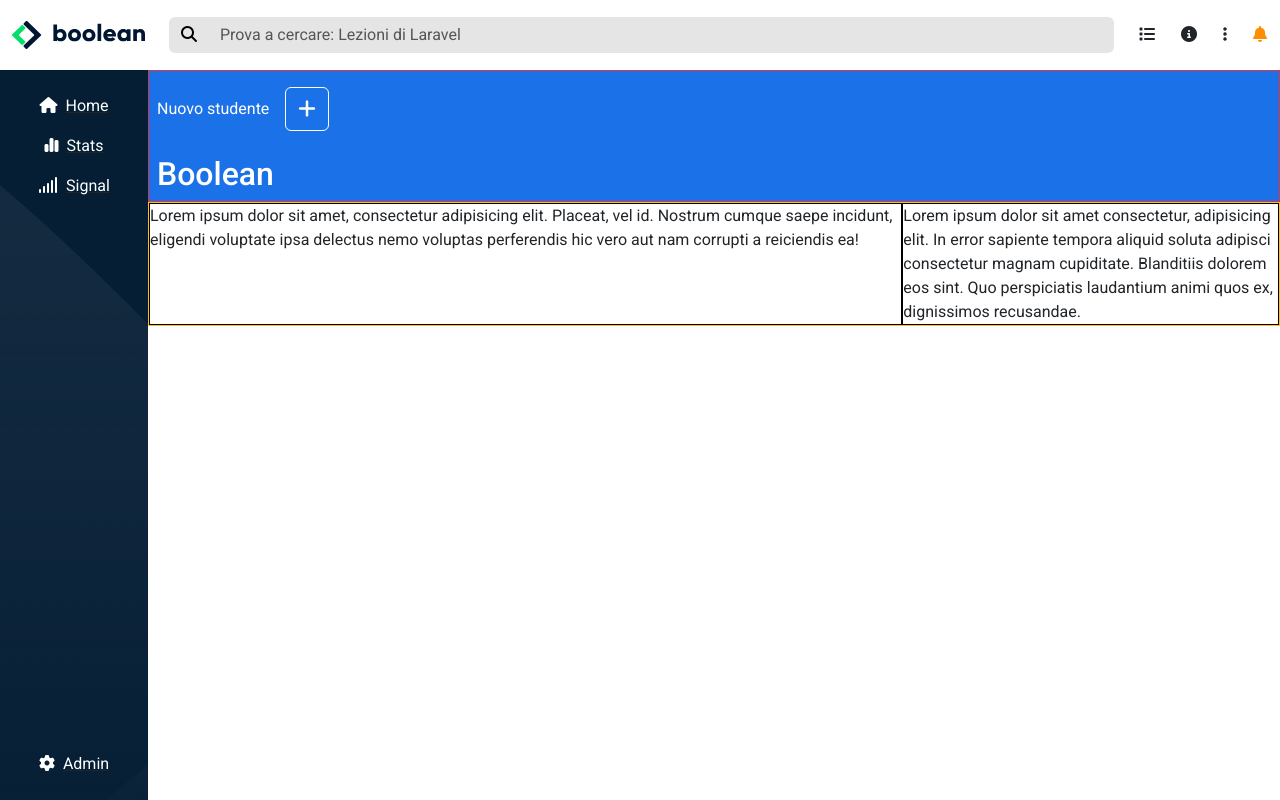
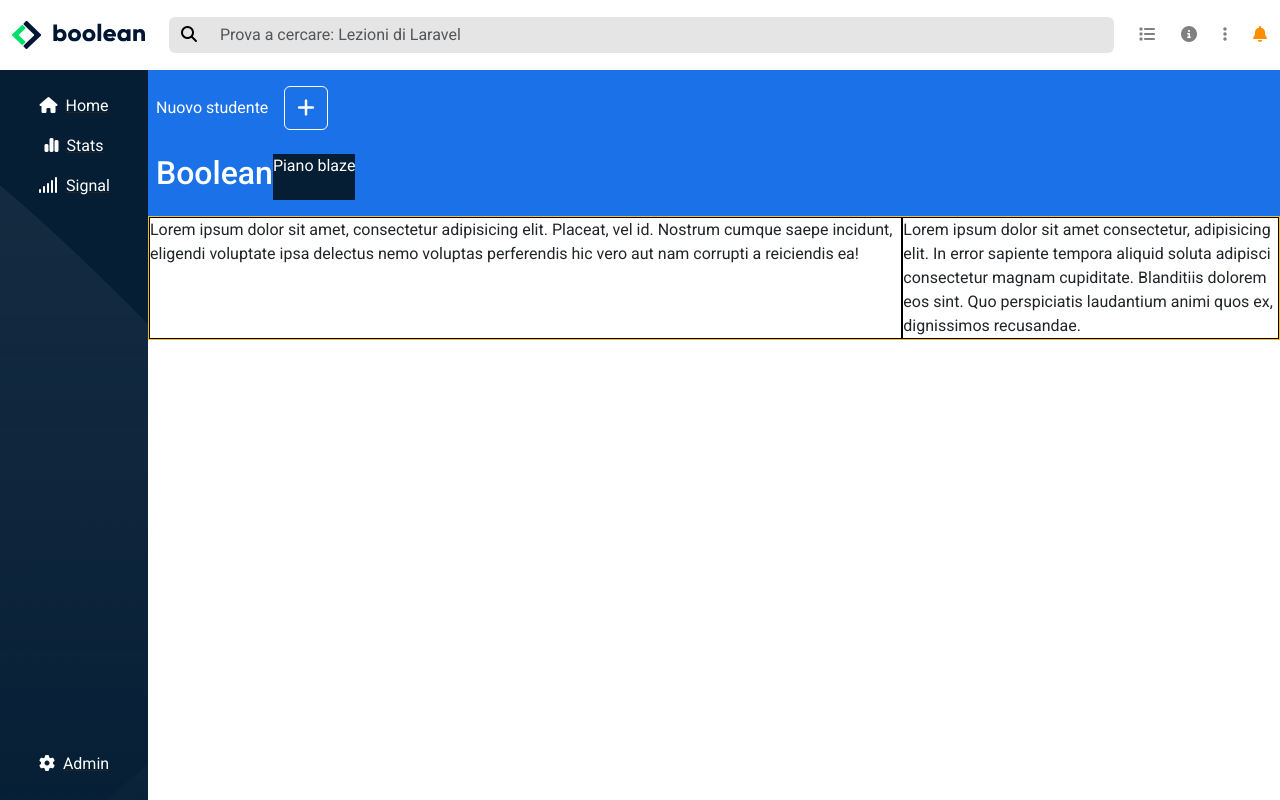
Before and after one commit to MattiaGiarrusso/html-css-bootstrap-dashboard, a plain HTML site: page index.html in a window 1280 px wide. Drawn offline with nearby package versions, Linux system fonts and the light colour scheme.

Commit message:
Feat: add fix html and css

```diff
--- a/index.html
+++ b/index.html
@@ -42,13 +42,13 @@
 
                 <div class="col-auto p-0 d-flex align-items-center">
                     <button class="btn d-none d-lg-block d-xl-block">
-                        <i class="fa-solid fa-list"></i>
+                        <i class="fa-solid fa-list ms-text-grey"></i>
                     </button>
                     <button class="btn d-none d-lg-block d-xl-block">
-                        <i class="fa-solid fa-circle-info"></i>
+                        <i class="fa-solid fa-circle-info ms-text-grey"></i>
                     </button>
                     <button class="btn d-none d-lg-block d-xl-block">
-                        <i class="fa-solid fa-ellipsis-vertical"></i>
+                        <i class="fa-solid fa-ellipsis-vertical ms-text-grey"></i>
                     </button>
                     <button class="btn">
                         <i class="fa-solid fa-bell ms-text-yellow"></i>
@@ -112,18 +112,29 @@
 
 
         <main>
-            <div class="ms-top-main ms-bg-blue container-fluid border border-danger text-white pt-3 ps-2">
+
+            <section class="ms-bg-blue text-white py-3 px-2">
+
+                <div class="row">
                     <div class="col-12 d-flex gap-3 align-items-center mb-4">
                         <span>Nuovo studente</span>
                         <div>
-                        <button class="btn ms-btn-square"><i class="fa-solid fa-plus text-white"></i></button>
+                            <button class="btn ms-btn-square">
+                            <i class="fa-solid fa-plus text-white"></i></button>
                         </div>
                     </div>
 
                     <div class="col-12">
+                        <div class="d-flex">
                             <h2>Boolean</h2>
+                            <div class="ms-bg-darkblue">Piano blaze</div>
                         </div>
+
+
                     </div>
+
+                </div>
+            </section>
 
             <div class="ms-bottom-main d-flex border border-warning">
                 <div class="col-8 border border-black">
--- a/style.css
+++ b/style.css
@@ -42,6 +42,10 @@
     color: white;
 }
 
+.ms-text-grey {
+    color: grey;
+}
+
 .ms-text-lightgreen {
     color: #1ABC9C;
 }
@@ -77,11 +81,17 @@
 }
 
 /*------------------
+   BADGE
+-------------------*/
+
+/*------------------
     GRID LAYOUT
 -------------------*/
 
 header {
     height: 70px;
+    /* position: sticky;
+    z-index: 1; */
 }
 
 .ms-page-container {
```
Lines whose indentation alone changed are shown as unchanged.
